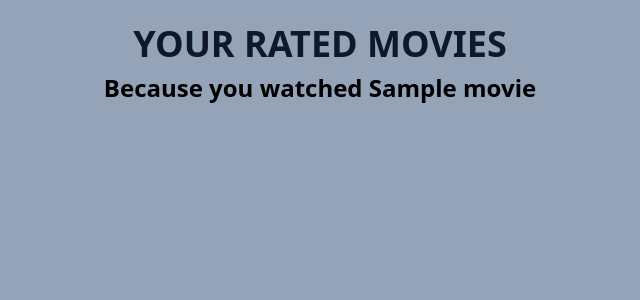
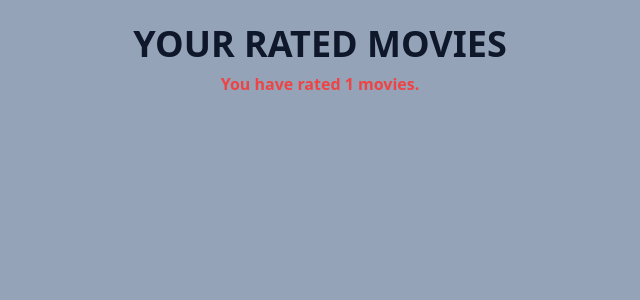
Before and after one commit to chilala22/Bees_movie_recommendation, a Flask app: template website/templates/movie_rating_page.html in a window 1280 px wide. Shown: the part 64-364 px from the top of the page, without its empty margins (340-980 px from the left). Run offline with Flask 3, Linux system fonts and the light colour scheme; the template is opened without the code that fills it: most values are stand-ins (such as "Sample title", 1, 10 or a date in 2020); parts of the project's set-up code (start-up, migrations or seed data) failed here and were passed over; some libraries are stand-ins or nearby versions.

Commit message:
insuring the user has rated more than the required number of movies

```diff
--- a/website/templates/movie_rating_page.html
+++ b/website/templates/movie_rating_page.html
@@ -9,6 +9,7 @@
       <div>
 
       <h1 class="text-4xl font-bold m-2 text-center text-slate-900 uppercase">Your Rated Movies</h1>
+      {% if user_ratings_count >= 4 %}
       {% for movie in movies %}
           <h2 class="text-2xl font-bold mb-2">Because you watched {{ movie[1] }}</h2>
           <div class="my-3 overflow-x-auto">
@@ -43,6 +44,15 @@
           </div>
       {% endfor %}
     </div>
+    {% else %}
+    <p class="text-center text-red-500 font-bold">
+        You have rated {{ user_ratings_count }} movies.
+        {% if high_rated_count < 4 %}
+            You need to rate at least 4 movies with a rating of 3 or higher to get recommendations.
+        {% endif %}
+    </p>
+
+    {% endif %}
   </section>
 </main>
 {% endblock %}
```
Also changed, not shown: website/veiws.py (+13 -4 lines).
